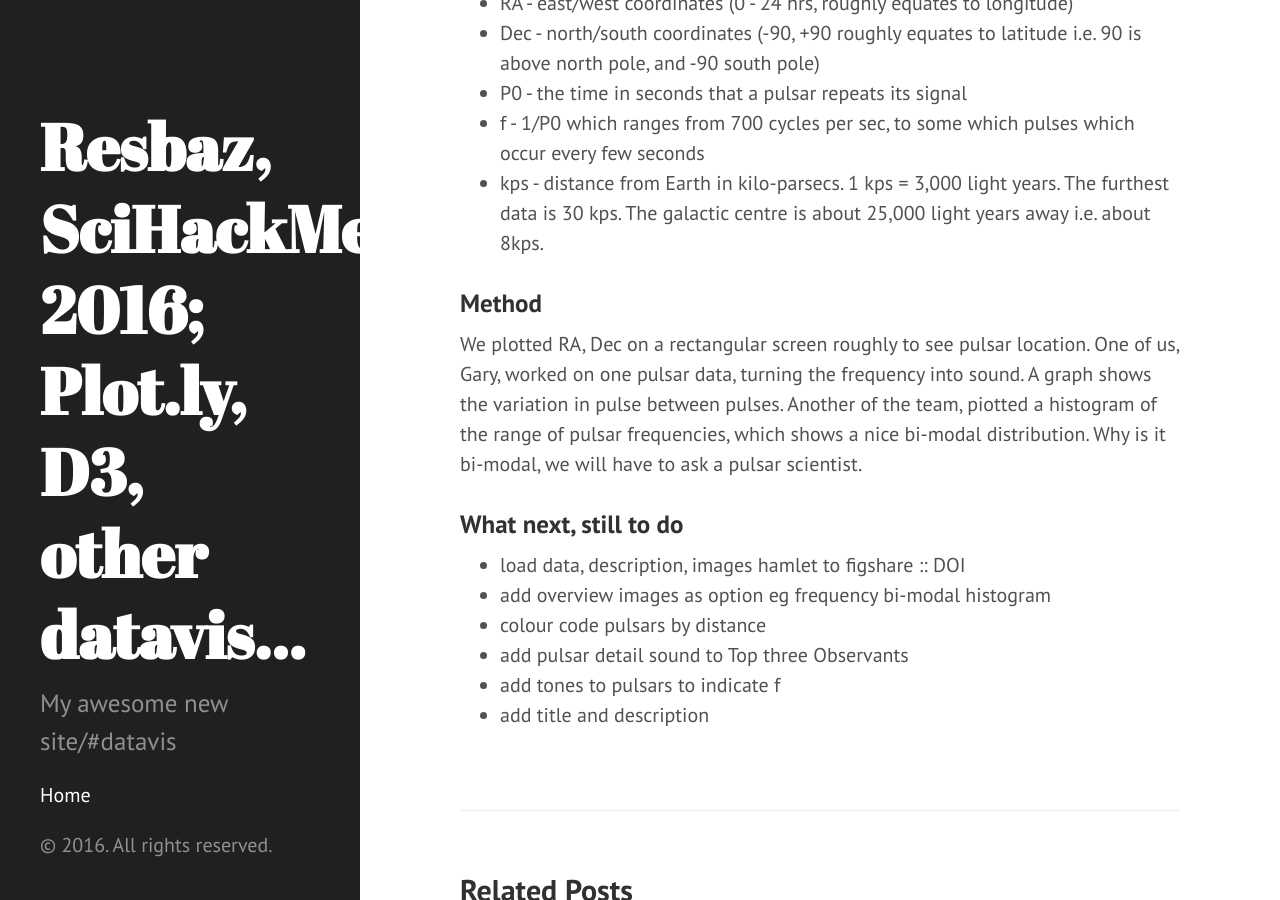
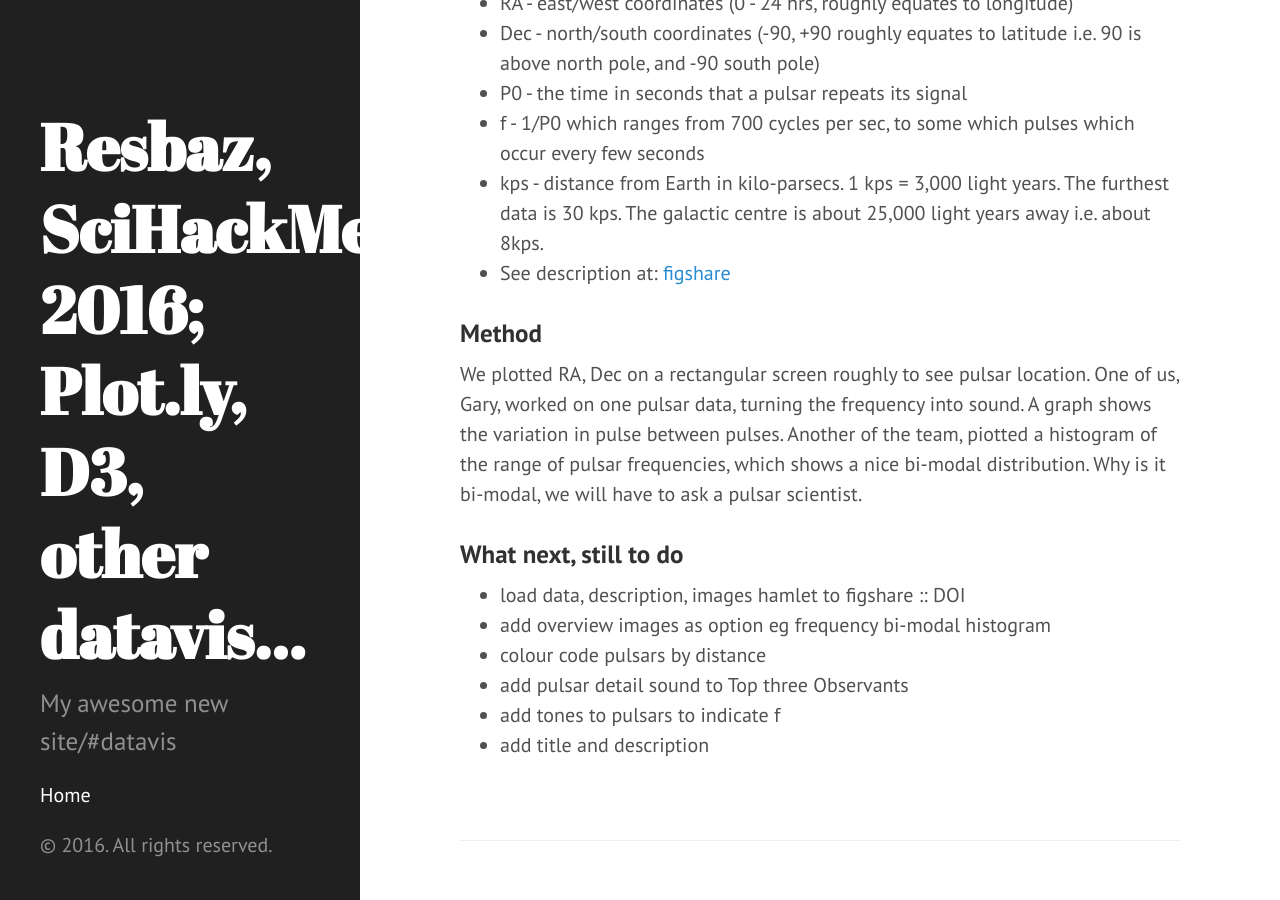
Before and after one commit to areff2000/areff2000.github.io, a Jekyll site: the page built from _posts/2016-03-05-pulsar-voices.markdown, in a window 1280 px wide and 900 px high, scrolled down 1096 px. Built offline with Jekyll 4.4.1, drawn with Linux system fonts in a browser that asks for light colours.

Commit message:
Update 2016-03-05-pulsar-voices.markdown
add link to figshare temp record...

```diff
--- a/_posts/2016-03-05-pulsar-voices.markdown
+++ b/_posts/2016-03-05-pulsar-voices.markdown
@@ -25,6 +25,7 @@ Pulsar data is available from <a href="http://www.atnf.csiro.au/outreach/educati
 * P0 - the time in seconds that a pulsar repeats its signal
 * f - 1/P0 which ranges from 700 cycles per sec, to some which pulses which occur every few seconds
 * kps - distance from Earth in kilo-parsecs. 1 kps = 3,000 light years. The furthest data is 30 kps. The galactic centre is about 25,000 light years away i.e. about 8kps.
+* See description at: <a href="https://figshare.com/s/540578d3cefdd6529ea6">figshare</a>
 
 ### Method
 We plotted RA, Dec on a rectangular screen roughly to see pulsar location.
```
